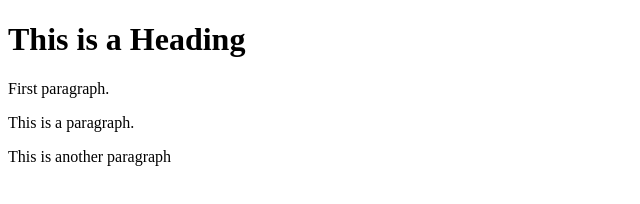
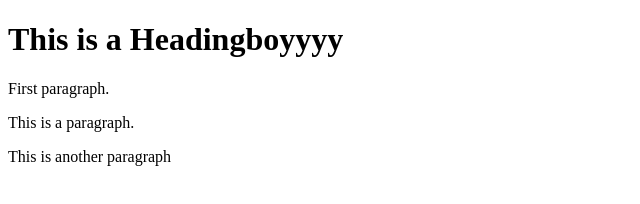
Before and after one commit to Ojirobe004/studying-git, a plain HTML site: page index.html in a window 1280 px wide. Shown: the whole page, without its empty margins (0-640 px from the left). Drawn offline with Linux system fonts and the light colour scheme.

Commit message:
Update index.html

```diff
--- a/index.html
+++ b/index.html
@@ -5,9 +5,9 @@
 <title>Page Title</title>
 </head>
 <body>
-        <h1>This is a Heading</h1>
+        <h1>This is a Headingboyyyy</h1>
         <p>First paragraph.</p>
-	        <p>This is a paragraph.</p>
+                <p>This is a paragraph.</p>
 
         <p> This is another paragraph <p>
 </body>
```
